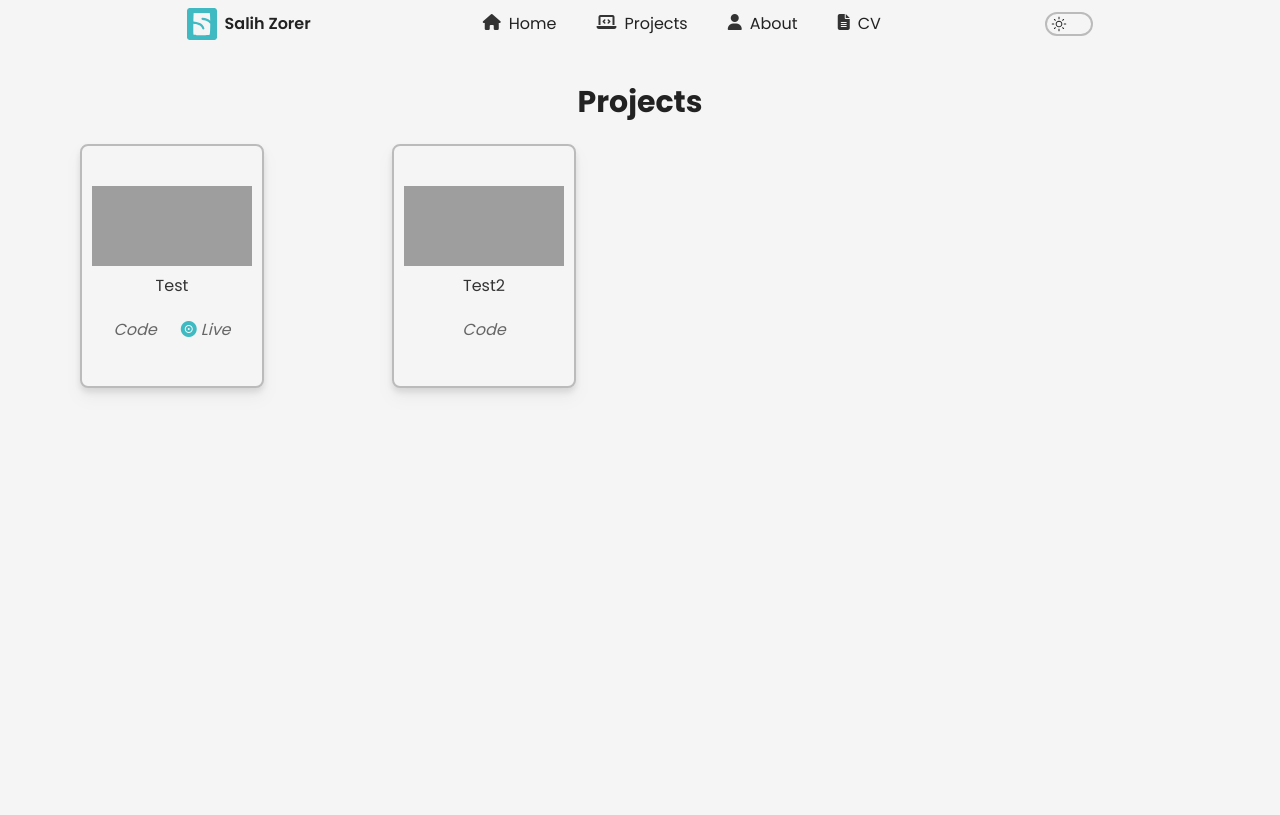
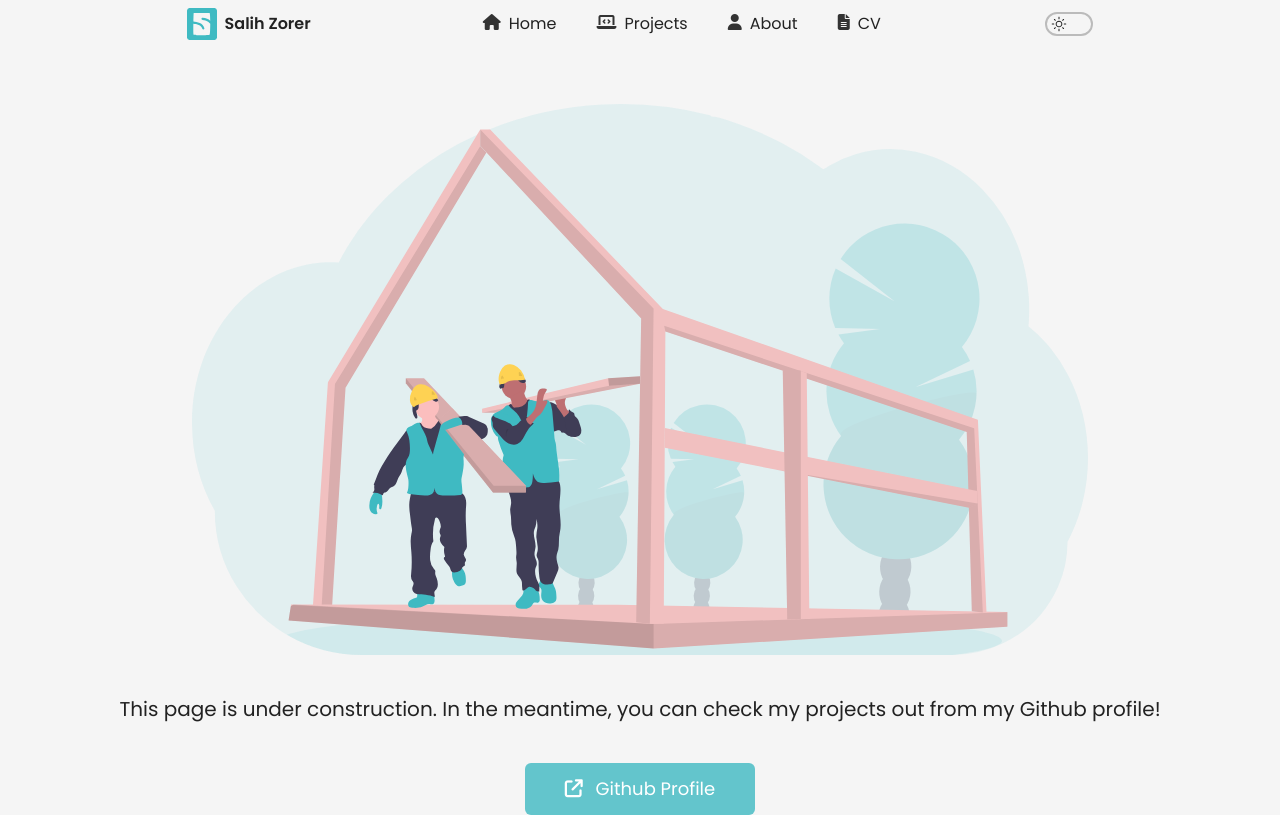
Before and after one commit to zorro-ftw/portfolio, a React (Vite) app: page /projects in a window 1280 px wide. Built offline with nearby package versions, Linux system fonts and the light colour scheme; grey boxes are pictures that could not be loaded.

Commit message:
fix: projects page, feat: primary button

```diff
--- a/src/components/CVMain/CVMain.tsx
+++ b/src/components/CVMain/CVMain.tsx
@@ -1,26 +1,19 @@
 import { useContext } from "react";
 import { PDFViewer } from "../PDFViewer/PDFViewer";
 import { ThemeContext } from "../../logic/context/ThemeContext";
+import { PrimaryButton } from "../PrimaryButton/PrimaryButton";
 
 export function CVMain() {
   const { theme } = useContext(ThemeContext);
   return (
     <>
       <div className={`mt-10 mb-16 w-full flex flex-col gap-6 items-center`}>
-        <a
+        <PrimaryButton
           href="/Salih-ZORER-CV.pdf"
-          download="Salih-ZORER-CV.pdf"
-          target="_blank"
-        >
-          <button
-            className={`${theme.primaryButton} px-10 py-2 md:px-30 text-sm md:text-base lg:text-lg lg:py-3 rounded-md cursor-pointer ${theme.primaryText} bg-opacity-80 dark:bg-opacity-80 hover:bg-opacity-100 dark:hover:bg-opacity-100 transition-colors`}
-          >
-            <i
-              className={`fa-solid fa-download ${theme.primaryText} md:mr-2`}
-            ></i>{" "}
-            Download CV
-          </button>
-        </a>
+          downloadProp="Salih-ZORER-CV.pdf"
+          iconClasses="fa-solid fa-download"
+          message="Download CV"
+        />
         <PDFViewer />
       </div>
     </>
--- a/src/components/ContactBanner/ContactBanner.tsx
+++ b/src/components/ContactBanner/ContactBanner.tsx
@@ -7,7 +7,7 @@ export function ContactBanner() {
   const { theme } = useContext(ThemeContext);
   const { socialsArray } = useContext(UserContext);
   const socialPinsDisplay = socialsArray.map((s) => (
-    <SocialPin link={s.link} alt={s.alt} hasBorder={true} />
+    <SocialPin key={s.alt} link={s.link} alt={s.alt} hasBorder={true} />
   ));
 
   return (
--- /dev/null
+++ b/src/components/PrimaryButton/PrimaryButton.tsx
@@ -0,0 +1,34 @@
+import { useContext } from "react";
+import { ThemeContext } from "../../logic/context/ThemeContext";
+
+type PrimaryButtonProps = {
+  href: string;
+  iconClasses: string;
+  message: string;
+  downloadProp?: string;
+  target?: string;
+};
+
+export function PrimaryButton({
+  href,
+  iconClasses,
+  downloadProp,
+  target,
+  message,
+}: PrimaryButtonProps) {
+  const { theme } = useContext(ThemeContext);
+
+  return (
+    <a
+      href={href}
+      download={downloadProp ? downloadProp : undefined}
+      target={target || "_blank"}
+    >
+      <button
+        className={`${theme.primaryButton} px-10 py-2 md:px-30 text-sm md:text-base lg:text-lg lg:py-3 rounded-md cursor-pointer text-white bg-opacity-80 dark:bg-opacity-80 hover:bg-opacity-100 dark:hover:bg-opacity-100 transition-colors`}
+      >
+        <i className={`${iconClasses} text-white md:mr-2`}></i> {message}
+      </button>
+    </a>
+  );
+}
--- /dev/null
+++ b/src/components/UnderConstruction/UnderConstruction.tsx
@@ -0,0 +1,27 @@
+import { useContext } from "react";
+import ConstructionSVG from "../../assets/construction.svg";
+import { ThemeContext } from "../../logic/context/ThemeContext";
+import { PrimaryButton } from "../PrimaryButton/PrimaryButton";
+
+export function UnderConstruction() {
+  const { theme } = useContext(ThemeContext);
+
+  return (
+    <div className={`w-full px-10 mt-14 flex flex-col gap-10 items-center `}>
+      <img
+        src={ConstructionSVG}
+        alt="Under_Construction"
+        className="w-full max-w-4xl"
+      />
+      <h3 className={`${theme.headingText} text-xl text-center`}>
+        This page is under construction. In the meantime, you can check my
+        projects out from my Github profile!
+      </h3>
+      <PrimaryButton
+        href="https://github.com/zorro-ftw"
+        iconClasses="fa-solid fa-arrow-up-right-from-square"
+        message="Github Profile"
+      />
+    </div>
+  );
+}
--- a/src/pages/Projects/Projects.tsx
+++ b/src/pages/Projects/Projects.tsx
@@ -1,11 +1,13 @@
 import NavBar from "../../components/NavBar/NavBar";
 import { ProjectsGrid } from "../../components/ProjectsGrid/ProjectsGrid";
+import { UnderConstruction } from "../../components/UnderConstruction/UnderConstruction";
 
 function Projects() {
   return (
     <>
       <NavBar />
-      <ProjectsGrid />
+      <UnderConstruction />
+      {/* <ProjectsGrid /> */}
     </>
   );
 }
```
Also changed, not shown: src/assets/construction.svg (added).
